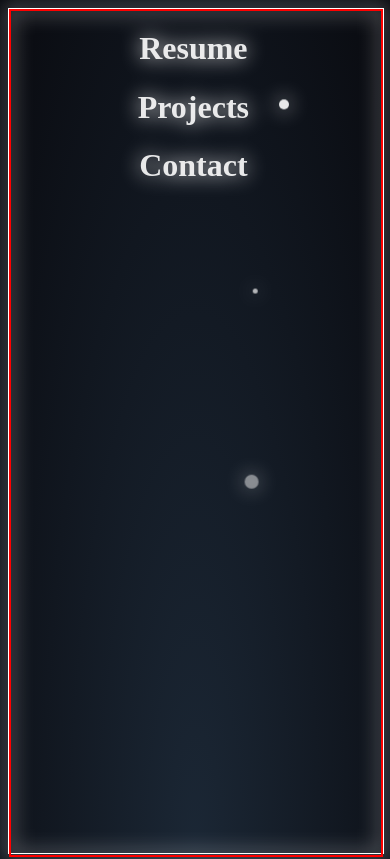
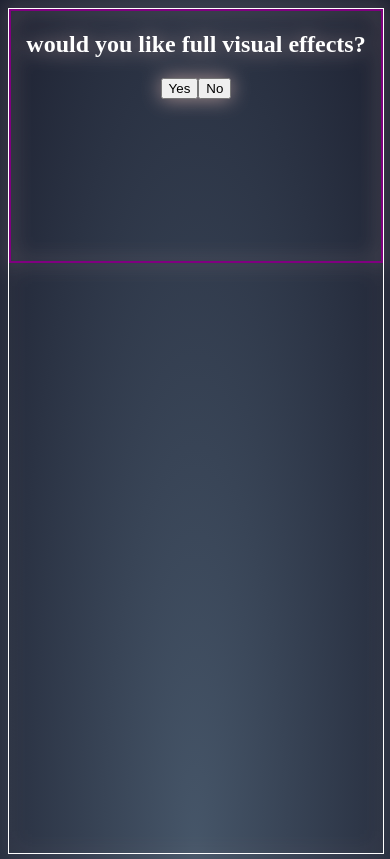
Before and after one commit to LSanchez17/portfolio, a React (Create React App) app: page / in a window 390 px wide. Shown: the top 859 px of the page. Built offline with nearby package versions, Linux system fonts and the light colour scheme.

Commit message:
updating visuals for menu options, added option to disable visual effects just in case

```diff
--- /dev/null
+++ b/src/components/ContentMenu.js
@@ -0,0 +1,53 @@
+import React, { useEffect, useState } from 'react';
+import { RegularKeyFramesEnum } from '../utils/enums';
+
+export const ContentMenu = ({visuals, canStart}) => {
+    const [content, setContent] = useState()
+
+    useEffect(() => {
+        if (visuals) {
+            setTimeout((() => {
+                const jsxElements = (
+                    <div id={`menu${RegularKeyFramesEnum.ResumeGlow}`}>
+                        <div id={`resume${RegularKeyFramesEnum.ResumeGlow}`}>
+                            <h1>Resume</h1>
+                        </div>
+
+                        <div id={`projects${RegularKeyFramesEnum.ProjectGlow}`}>
+                            <h1>Projects</h1>
+                        </div>
+
+                        <div id={`contact${RegularKeyFramesEnum.ContactGlow}`}>
+                            <h1>Contact</h1>
+                        </div>
+                    </div>
+                )
+                setContent(jsxElements)
+            }), 3000)
+        }
+        else {
+            const jsxElements = (
+                <div id={`menu`}>
+                    <div id={`resume`}>
+                        <h1>Resume</h1>
+                    </div>
+
+                    <div id={`projects`}>
+                        <h1>Projects</h1>
+                    </div>
+
+                    <div id={`contact`}>
+                        <h1>Contact</h1>
+                    </div>
+                </div>
+            )
+            setContent(jsxElements)
+        }
+    }, [visuals])
+
+    return (
+        <div id='contentHolder'>
+            {canStart && content}
+        </div>
+    )
+}
--- /dev/null
+++ b/src/components/Modal.js
@@ -0,0 +1,16 @@
+import React from "react";
+
+export const Modal = ({question, answerModal, updateQuestionAnswer}) => {
+    const answerQuestion = (answer) => {
+        answerModal(answer)
+        updateQuestionAnswer(answer)
+    }
+
+    return(
+        <div id='modal'>
+            <h2>{question}</h2>
+            <button onClick={() => answerQuestion(true)}>Yes</button>
+            <button onClick={() => answerQuestion(false)}>No</button>
+        </div>
+    )
+}
--- /dev/null
+++ b/src/components/Snow.js
@@ -0,0 +1,62 @@
+import React, { useEffect, useState } from 'react';
+import { UserMessages, AnimationStylePresets,
+    SnowKeyFramesEnum, SnowTypesEnum } from '../utils/enums';
+
+export const Snow = ({visuals, canStart}) => {
+    const [snowFall, setSnowFall] = useState([]);
+    const [snowballs, setSnowballs] = useState(0);
+
+    const possibleSnow = [SnowTypesEnum.Snow, SnowTypesEnum.SmallSnow, SnowTypesEnum.BigSnow];
+    const message = (
+        <h2 id={`${UserMessages.regularMessage}`}>
+            Please allow visuals to see the me!
+        </h2>
+    )
+
+    useEffect(() => {
+        const increment = () => {
+            setSnowballs(snowballs => snowballs += 1)
+        }
+
+        // Look at increasing the dissapearance by one or two seconds or incresing duration of animation
+        const createSnow = setInterval(() => {
+            // Bitwise negation is fine here since the number is well within the 2^31 range
+            const randomValue = ~~(Math.random() * ((Object.keys(SnowKeyFramesEnum).length) - 0) + 0);
+            const direction = SnowKeyFramesEnum[Object.keys(SnowKeyFramesEnum)[randomValue]];
+            const duration = ~~(Math.random() * (13 - 7) + 7);
+            const snowType = possibleSnow[Math.floor(Math.random() * possibleSnow.length)]
+            const animationStyles = {
+                [AnimationStylePresets.NormalAnimation]: `${direction} ${duration}s linear infinite`,
+                [AnimationStylePresets.WebKitAnimation]: `${direction} ${duration}s linear infinite`,
+                [AnimationStylePresets.MozAnimation]: `${direction} ${duration}s linear infinite`,
+                [AnimationStylePresets.OAnimation]: `${direction} ${duration}s linear infinite`,
+                [AnimationStylePresets.MsAnimation]: `${direction} ${duration}s linear infinite`
+            }
+
+            const snowJsxDiv = (
+                <span
+                    key={snowballs}
+                    id={snowType}
+                    style={animationStyles}>
+                </span>
+            )
+
+            if ( snowFall.length > 7 ) {
+                    setSnowFall(snowFall.unshift());
+            }
+
+            setSnowFall([...snowFall, snowJsxDiv]);
+            increment();
+        }, 2500)
+
+        return () => {
+            return clearInterval(createSnow);
+        }
+    }, [snowballs])
+
+    return(
+        <div id='snowCollector'>
+            {(canStart && visuals) ? snowFall : message}
+        </div>
+    )
+}
--- a/src/components/SnowFall.js
+++ b/src/components/SnowFall.js
@@ -1,87 +1,45 @@
 import React, { useEffect, useState } from 'react';
-import { RegularKeyFramesEnum, AnimationStylePresets,
-    SnowKeyFramesEnum, SnowTypesEnum } from '../utils/enums';
+import { ContentMenu } from './ContentMenu';
+import { Snow } from './Snow';
+import { Modal } from './Modal';
 import '../css/styles.css'
 
 export const SnowFall = () => {
-    const [menuItems, setMenuItems] = useState('');
-    const [snowFall, setSnowFall] = useState([]);
-    const [snowballs, setSnowballs] = useState(0);
+    const [showVisualEffects, setShowVisualEffects] = useState(false);
+    const [modalAnswered, setModalAnswered] = useState(false);
+    const [content, setContent] = useState()
 
-    const possibleSnow = [SnowTypesEnum.Snow, SnowTypesEnum.SmallSnow, SnowTypesEnum.BigSnow];
+    const answerModal = () => {
+        setModalAnswered(true);
+    }
+
+    const updateVisualEffects = (answer) => {
+        setShowVisualEffects(answer);
+    }
 
     useEffect(() => {
-        setTimeout((() => {
-            const jsxElements = (
-                <div id={`menu${RegularKeyFramesEnum.FadeIn}`}>
-                    <div id='resume'>
-                        <h1>Resume</h1>
-                    </div>
+        if (showVisualEffects && modalAnswered) {
+            setContent((
+                <>
+                    <ContentMenu visuals={showVisualEffects} canStart={modalAnswered}/>
+                    <Snow visuals={showVisualEffects} canStart={modalAnswered}/>
+                </>
+            ))
+        }
+    }, [modalAnswered, showVisualEffects])
 
-                    <div id='projects'>
-                        <h1>Projects</h1>
-                    </div>
-
-                    <div id='contact'>
-                        <h1>Contact</h1>
-                    </div>
-                </div>
-            )
-            setMenuItems(jsxElements)
-        }), 3000)
-    }, [])
-
-
-    useEffect(() => {
-        const increment = () => {
-            setSnowballs(snowballs => snowballs += 1)
-        }
-
-        // Look at increasing the dissapearance by one or two seconds or incresing duration of animation
-        const createSnow = setInterval(() => {
-            // Improve randomValue and direction to be more reader friendly, typescript it up
-            const randomValue = ~~(Math.random() * ((Object.keys(SnowKeyFramesEnum).length) - 0) + 0);
-            const direction = SnowKeyFramesEnum[Object.keys(SnowKeyFramesEnum)[randomValue]];
-            const duration = ~~(Math.random() * (13 - 7) + 7);
-            const snowType = possibleSnow[Math.floor(Math.random() * possibleSnow.length)]
-            const animationStyles = {
-                [AnimationStylePresets.NormalAnimation]: `${direction} ${duration}s linear infinite`,
-                [AnimationStylePresets.WebKitAnimation]: `${direction} ${duration}s linear infinite`,
-                [AnimationStylePresets.MozAnimation]: `${direction} ${duration}s linear infinite`,
-                [AnimationStylePresets.OAnimation]: `${direction} ${duration}s linear infinite`,
-                [AnimationStylePresets.MsAnimation]: `${direction} ${duration}s linear infinite`
-            }
-
-            const snowJsxDiv = (
-                <span
-                    key={snowballs}
-                    id={snowType}
-                    style={animationStyles}>
-                </span>
-            )
-
-            if ( snowFall.length > 7 ) {
-                    setSnowFall(snowFall.unshift());
-            }
-
-            setSnowFall([...snowFall, snowJsxDiv]);
-            increment();
-        }, 2500)
-
-        return () => {
-            return clearInterval(createSnow);
-        }
-    }, [snowballs])
+    // render the rest when the modal is answered, just show modal initially
 
     return (
         <div id='frame'>
             <div id='snowingFrame'>
-                <div id='snowCollector'>
-                    {snowFall}
-                </div>
-                <div id='contentHolder'>
-                    {menuItems}
-                </div>
+                {!modalAnswered && <Modal
+                                      question={`would you like full visual effects?`}
+                                      answerModal={answerModal}
+                                      updateQuestionAnswer={updateVisualEffects}/>}
+                {modalAnswered && (
+                    content
+                )}
             </div>
         </div>
     )
--- a/src/css/keyframes/snowKeyFrames.css
+++ b/src/css/keyframes/snowKeyFrames.css
@@ -54,7 +54,6 @@
         opacity: 0;
     }
 }
-
 
 @keyframes dropTop {
     from {
--- a/src/css/mediaLayoutStyles/mobileStyles.css
+++ b/src/css/mediaLayoutStyles/mobileStyles.css
@@ -1,18 +1,19 @@
 @media screen and (max-width: 600px )
 {
   body {
-    background: radial-gradient(ellipse at bottom, #1b2735 0%, #090a0f 100%);
-    filter: drop-shadow(0 0 10px white);
+    font-family: bradley hand, cursive;
+    background: radial-gradient(ellipse at bottom, #465669 0%, #1d2131 100%);
+    filter: drop-shadow(0 0 10px rgb(168, 143, 143));
     overflow: hidden;
     height: 100vh;
   }
 
   #menufadeIn {
-    animation: fadeIn 9s;
-    -webkit-animation: fadeIn 9s;
-    -moz-animation: fadeIn 9s;
-    -o-animation: fadeIn 9s;
-    -ms-animation: fadeIn 9s;
+    animation: fadeIn 6s;
+    -webkit-animation: fadeIn 6s;
+    -moz-animation: fadeIn 6s;
+    -o-animation: fadeIn 6s;
+    -ms-animation: fadeIn 6s;
   }
 
   #contentHolder {
@@ -20,6 +21,30 @@
     margin-left: 33vw;
     grid-area: CH;
     z-index: 2;
+  }
+
+  #resumeresumeGlow > h1 {
+    animation: resumeGlow 6.5s infinite alternate;
+    -webkit-animation: resumeGlow 6.5s infinite alternate;
+    -moz-animation: resumeGlow 6.5s infinite alternate;
+    -o-animation: resumeGlow 6.5s infinite alternate;
+    -ms-animation: resumeGlow 6.5s infinite alternate;
+  }
+
+  #projectsprojectGlow > h1 {
+    animation: projectGlow 8.5s infinite alternate;
+    -webkit-animation: projectGlow 8.5s infinite alternate;
+    -moz-animation: projectGlow 8.5s infinite alternate;
+    -o-animation: projectGlow 8.5s infinite alternate;
+    -ms-animation: projectGlow 8.5s infinite alternate;
+  }
+
+  #contactcontactGlow > h1 {
+    animation: contactGlow 9.9s infinite alternate;
+    -webkit-animation: contactGlow 9.9s infinite alternate;
+    -moz-animation: contactGlow 9.9s infinite alternate;
+    -o-animation: contactGlow 9.9s infinite alternate;
+    -ms-animation: contactGlow 9.9s infinite alternate;
   }
 
   #snowingFrame {
@@ -74,8 +99,13 @@
   }
 
   #snowCollector {
-    border: 2px solid red;
     grid-area: SC;
     height: 100vh;
   }
+
+  #modal {
+    border: 2px solid purple;
+    height: 250px;
+    width: auto;
+  }
 }
--- a/src/utils/enums.js
+++ b/src/utils/enums.js
@@ -1,6 +1,9 @@
 export const RegularKeyFramesEnum = {
     FadeAway: 'fadeAway',
-    FadeIn: 'fadeIn'
+    FadeIn: 'fadeIn',
+    ResumeGlow: 'resumeGlow',
+    ProjectGlow: 'projectGlow',
+    ContactGlow: 'contactGlow'
 }
 
 export const SnowKeyFramesEnum = {
@@ -24,3 +27,7 @@ export const AnimationStylePresets = {
     OAnimation: 'OAnimation',
     MsAnimation: 'MsAnimation'
 }
+
+export const UserMessages = {
+    regularMessage: 'regularMessage'
+}
```
Also changed, not shown: src/css/keyframes/regularKeyFrames.css (+42 -0 lines).
